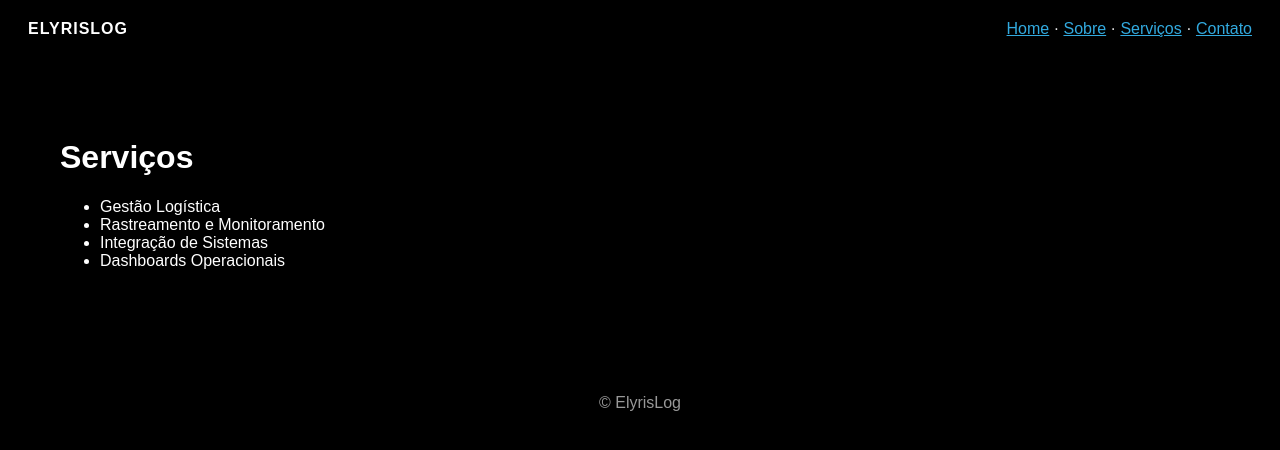
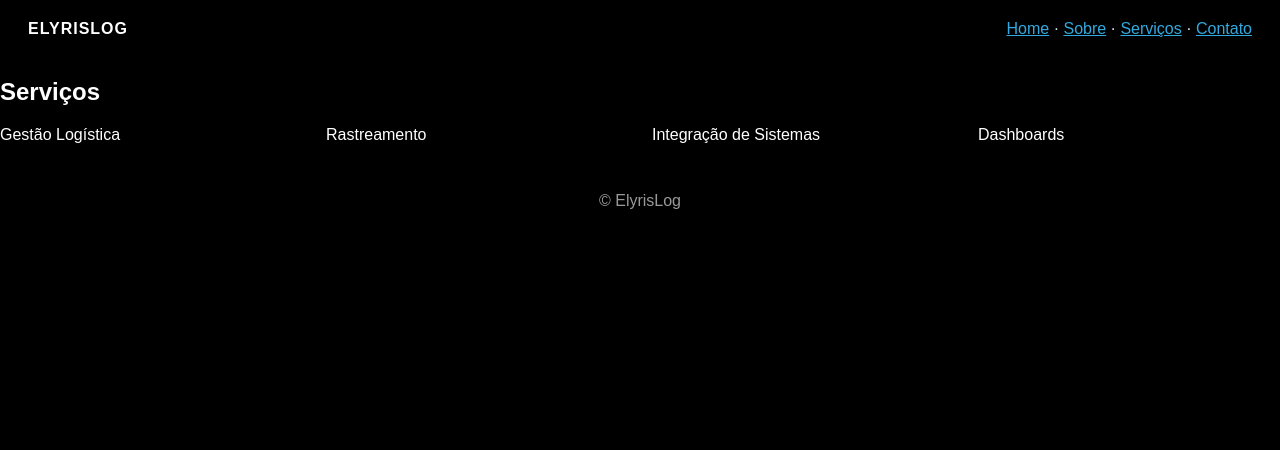
Before and after one commit to elyrislog/elyrislog-site, a Next.js app: page /services in a window 1280 px wide. Shown: the top 450 px of the page. Built offline with nearby package versions, Linux system fonts and the light colour scheme.

Commit message:
Add files via upload

```diff
--- a/pages/services.js
+++ b/pages/services.js
@@ -2,13 +2,19 @@
 import Header from '../components/Header'
 import Footer from '../components/Footer'
 export default function Services(){
- return(<><Header/><main style={{padding:60}}>
- <h1>Serviços</h1>
- <ul>
-  <li>Gestão Logística</li>
-  <li>Rastreamento e Monitoramento</li>
-  <li>Integração de Sistemas</li>
-  <li>Dashboards Operacionais</li>
- </ul>
- </main><Footer/></>)
+ return(
+  <>
+   <Header/>
+   <section className="section">
+    <h1>Serviços</h1>
+    <div style={{display:'grid',gap:24,gridTemplateColumns:'repeat(auto-fit,minmax(260px,1fr))'}}>
+      <div className="card">Gestão Logística</div>
+      <div className="card">Rastreamento</div>
+      <div className="card">Integração de Sistemas</div>
+      <div className="card">Dashboards</div>
+    </div>
+   </section>
+   <Footer/>
+  </>
+ )
 }
```
Also changed, not shown: pages/about.js (+13 -6 lines), pages/contact.js (+10 -4 lines), pages/index.js (+20 -5 lines).
